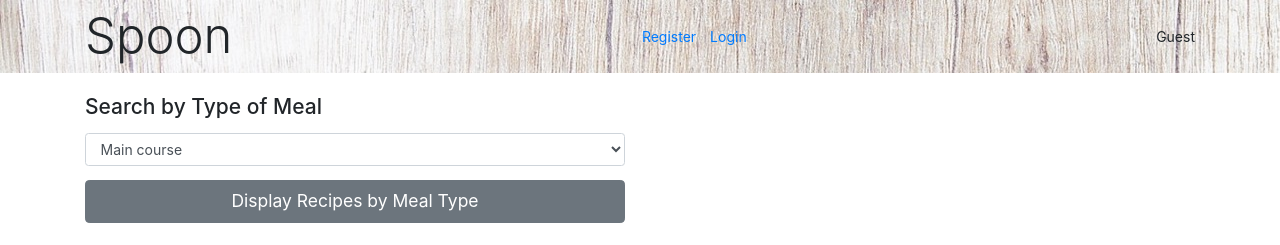
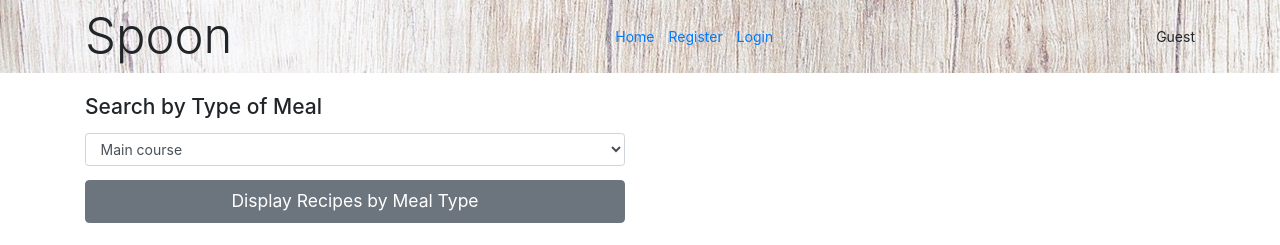
Before and after one commit to dm1905once/cap1_spoon, a Flask app: page / in a window 1280 px wide. Shown: the top 245 px of the page. Run offline with Flask 2, Linux system fonts and the light colour scheme; data that the repository does not hold is empty; some libraries are stand-ins or nearby versions; some web fonts are replaced.

Commit message:
Add home link to base template

```diff
--- a/templates/base.html
+++ b/templates/base.html
@@ -15,6 +15,7 @@
             <div class="display-4">Spoon</div>
 
             <ul class="navbar-nav">
+                <li class="nav-item"><a class="nav-link" href="/">Home</a></li>
                 {% if not g.user %}
                     <li class="nav-item"><a class="nav-link" href="/register">Register</a></li>
                     <li class="nav-item"><a class="nav-link" href="/login">Login</a></li>
```
